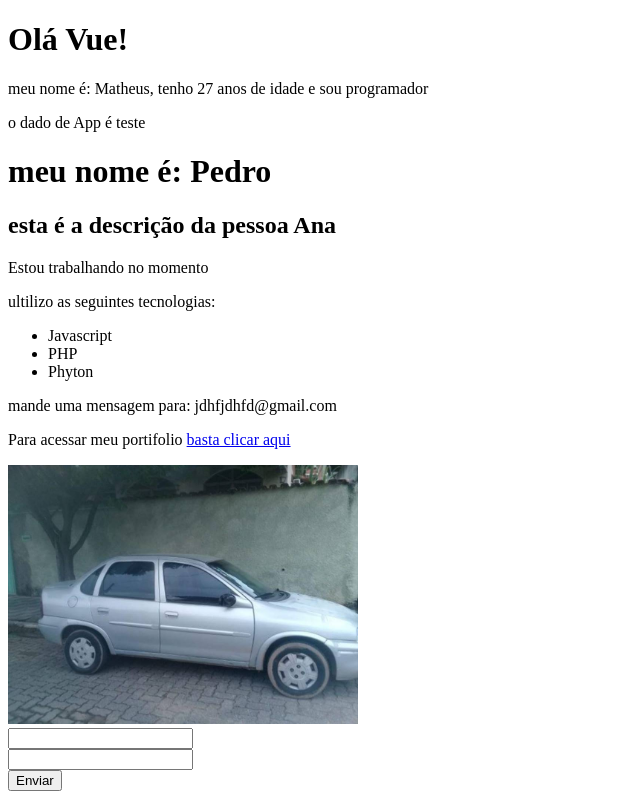
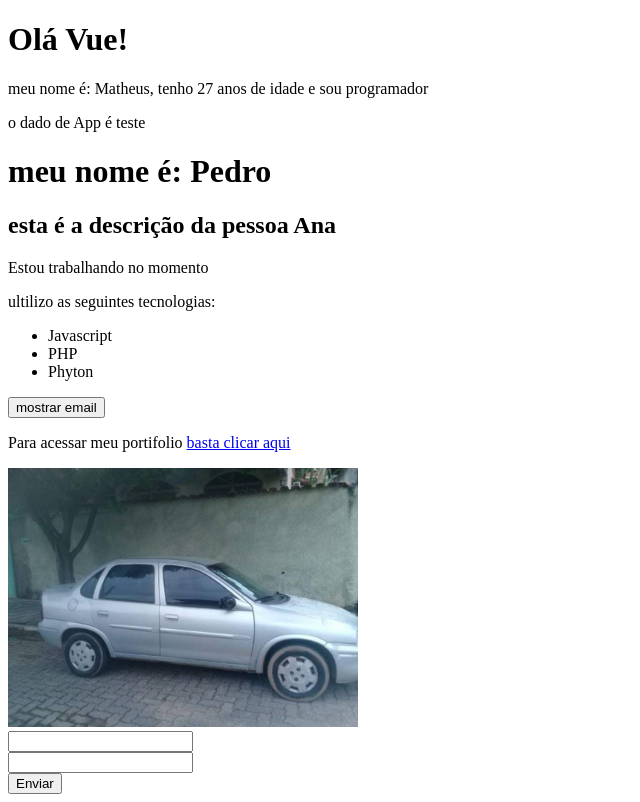
Before and after one commit to guilopes2020/curso-vue3, a Vue app: page / in a window 1280 px wide. Shown: the whole page, without its empty margins (0-640 px from the left). Built offline with nearby package versions, Linux system fonts and the light colour scheme.

Commit message:
feat: :sparkles: make a methods

```diff
--- a/src/components/Info.vue
+++ b/src/components/Info.vue
@@ -8,6 +8,9 @@
             <li>PHP</li>
             <li>Phyton</li>
         </ul>
+        <div>
+            <button @click="showEmail">{{ texto_botao }}</button>
+        </div>
         <p v-show="mostrar_email">mande uma mensagem para: {{ email }}</p>
         <p>Para acessar meu portifolio <a v-bind:href="meu_link" target="_blank">basta clicar aqui</a></p>
         <Picture />
@@ -24,9 +27,20 @@ import Picture from './Picture.vue';
         data() {
             return {
                 esta_trabalhando: true,
-                mostrar_email: true,
+                mostrar_email: false,
                 email: 'jdhfjdhfd@gmail.com',
-                meu_link: 'https://google.com'
+                meu_link: 'https://google.com',
+                texto_botao: 'mostrar email'
+            }
+        },
+        methods: {
+            showEmail() {
+                this.mostrar_email = !this.mostrar_email
+                if (!this.mostrar_email) {
+                    this.texto_botao = 'mostrar email'
+                } else {
+                    this.texto_botao = 'ocultar email'
+                }
             }
         }
     }
--- a/src/components/LifeCycle.vue
+++ b/src/components/LifeCycle.vue
@@ -16,11 +16,17 @@
             setTimeout(() => {
                 this.nome = 'Guillherme'
             }, 2000)
+            this.lifeCycle()
         },
         mounted() {
             setTimeout(() => {
                 this.nome = 'Pedro'
             }, 4000)
+        },
+        methods: {
+            lifeCycle() {
+                console.log('executou lifecycle')
+            }
         }
     }
 </script>
```
